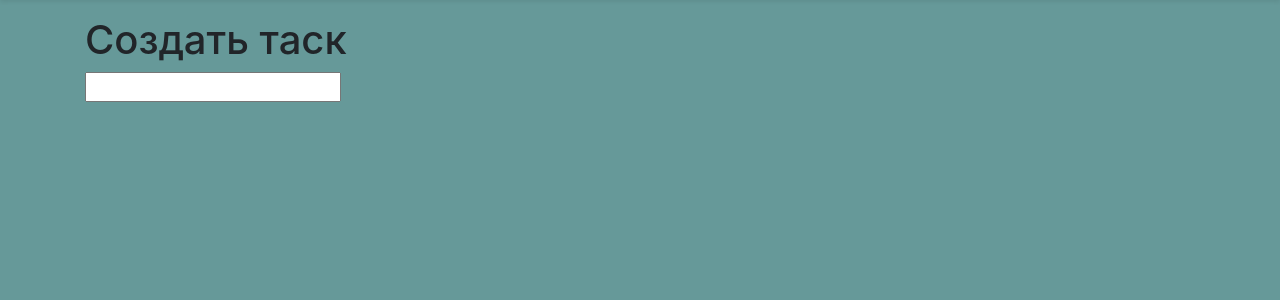
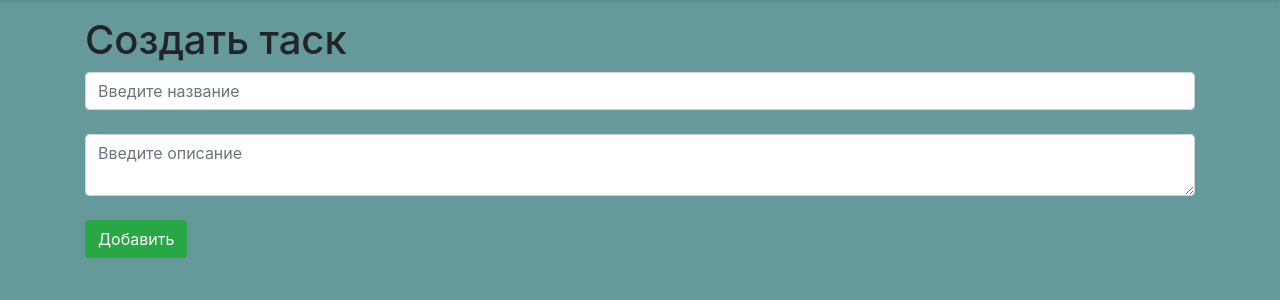
Before and after one commit to Vladikasik/Django_learning, a Django app: page /create in a window 1280 px wide. Shown: the part 57-357 px from the top of the page. Run offline with Django 3.2, Linux system fonts and the light colour scheme; some libraries are stand-ins or nearby versions.

Commit message:
Beautiful form

```diff
--- a/dj_pr/main/templates/main/create.html
+++ b/dj_pr/main/templates/main/create.html
@@ -9,7 +9,9 @@
 
 	<h1>Создать таск</h1>
 	<form method="post">
-		<input type="password" name="">
+		<input type="password" placeholder="Введите название" class="form-control"><br>
+		<textarea placeholder="Введите описание" class="form-control"></textarea><br>
+		<button type="submit" class="btn btn-success">Добавить</button>
 	</form>
 
 {% endblock %}
```
